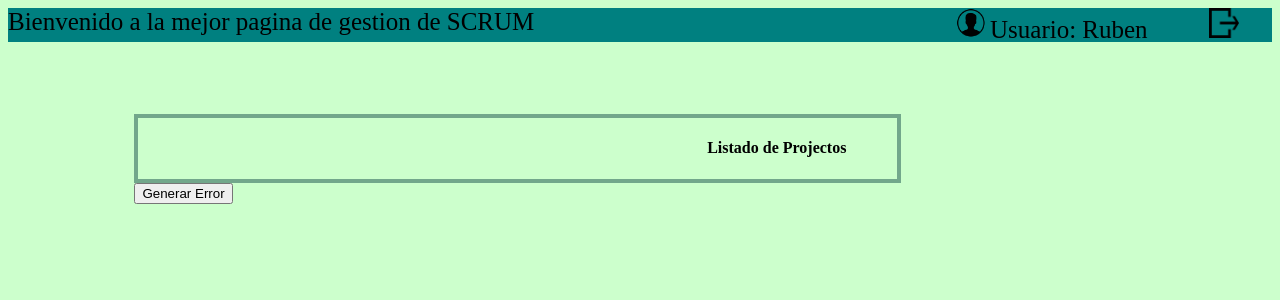
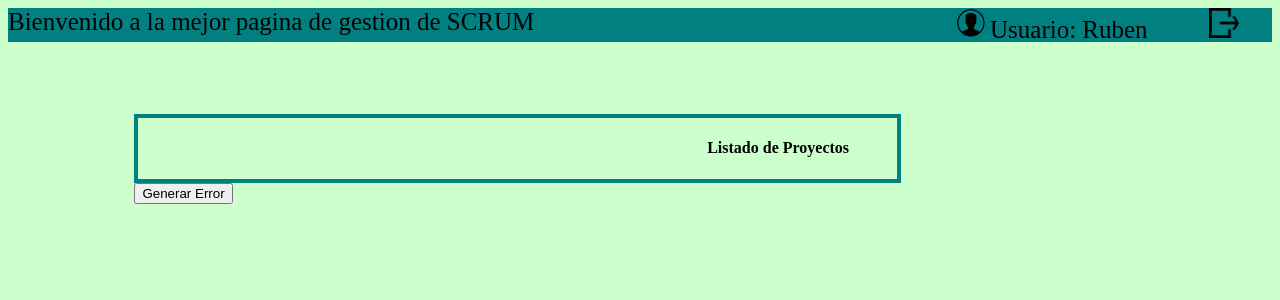
Before and after one commit to RMugetsu/Scrum_JER, a PHP site: page / in a window 1280 px wide. Shown: the top 300 px of the page. Run offline with PHP 8.4, Linux system fonts and the light colour scheme; a user stored in the database is signed in; data that the repository does not hold is empty.

Commit message:
resubir error

```diff
--- a/css/style.css
+++ b/css/style.css
@@ -15,7 +15,7 @@ body{
 h4{
     margin-left: 75%;
 }
-#grid{
+.grid{
   margin-left: 10%;
   width: 60%;
   height: 30%;
--- a/index.php
+++ b/index.php
@@ -1,7 +1,7 @@
 <!DOCTYPE html>
 <html>
 <head>
-	<title>Vista Projectos</title>
+	<title>Vista Proyectos</title>
 	<!--<link rel="stylesheet" href="https://cdnjs.cloudflare.com/ajax/libs/materialize/1.0.0/css/materialize.min.css">
 	<script src="https://cdnjs.cloudflare.com/ajax/libs/materialize/1.0.0/js/materialize.min.js"></script>-->
 	<link rel="stylesheet" type="text/css" href="css/style.css">
@@ -49,8 +49,8 @@
 	<br>
 	<br>
 	<div>
-		<div id="grid" class="animacion2">
-			<h4>Listado de Projectos</h4>
+		<div id="pro" class="grid" class="animacion2">
+			<h4>Listado de Proyectos</h4>
 		</div>
 		<div id="generarError">
 			<button onclick="generarError()">Generar Error</button>
@@ -83,7 +83,7 @@
 		function generarProyectos(){
 		for (var i = 0; i < proyects.length; i++) {
 			var salto = document.createElement("BR");
-			var contenedor = document.querySelector("div[id=grid]");
+			var contenedor = document.querySelector("div[id=pro]");
 			var element = document.createElement("A");
 			var contenido = document.createTextNode(proyects[i][1]);
 			element.setAttribute("Identidicador",proyects[i][0]);
@@ -92,7 +92,7 @@
 			element.setAttribute("PO",proyects[i][3]);
 			element.setAttribute("SM",proyects[i][4]);
 			element.setAttribute("class","linksProyectos");
-			element.setAttribute("href","detalleProyectos.php");
+			element.setAttribute("href","detalleProyectos.php?proyect="+proyects[i][1]);
 			element.appendChild(contenido);
 			contenedor.appendChild(element);
 			contenedor.appendChild(salto);
```
Also changed, not shown: detalleProyectos.php (+6 -1 lines).
